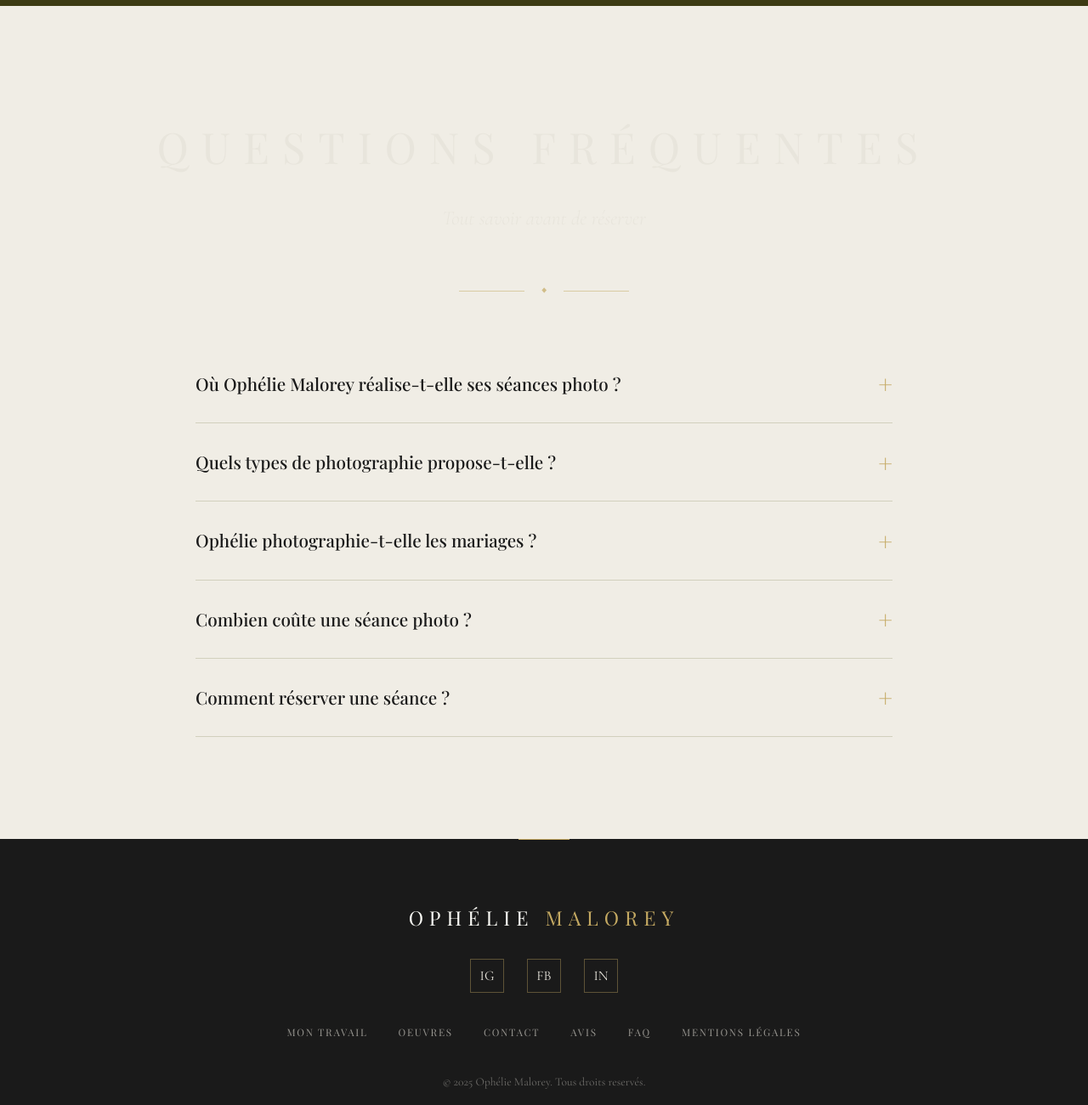
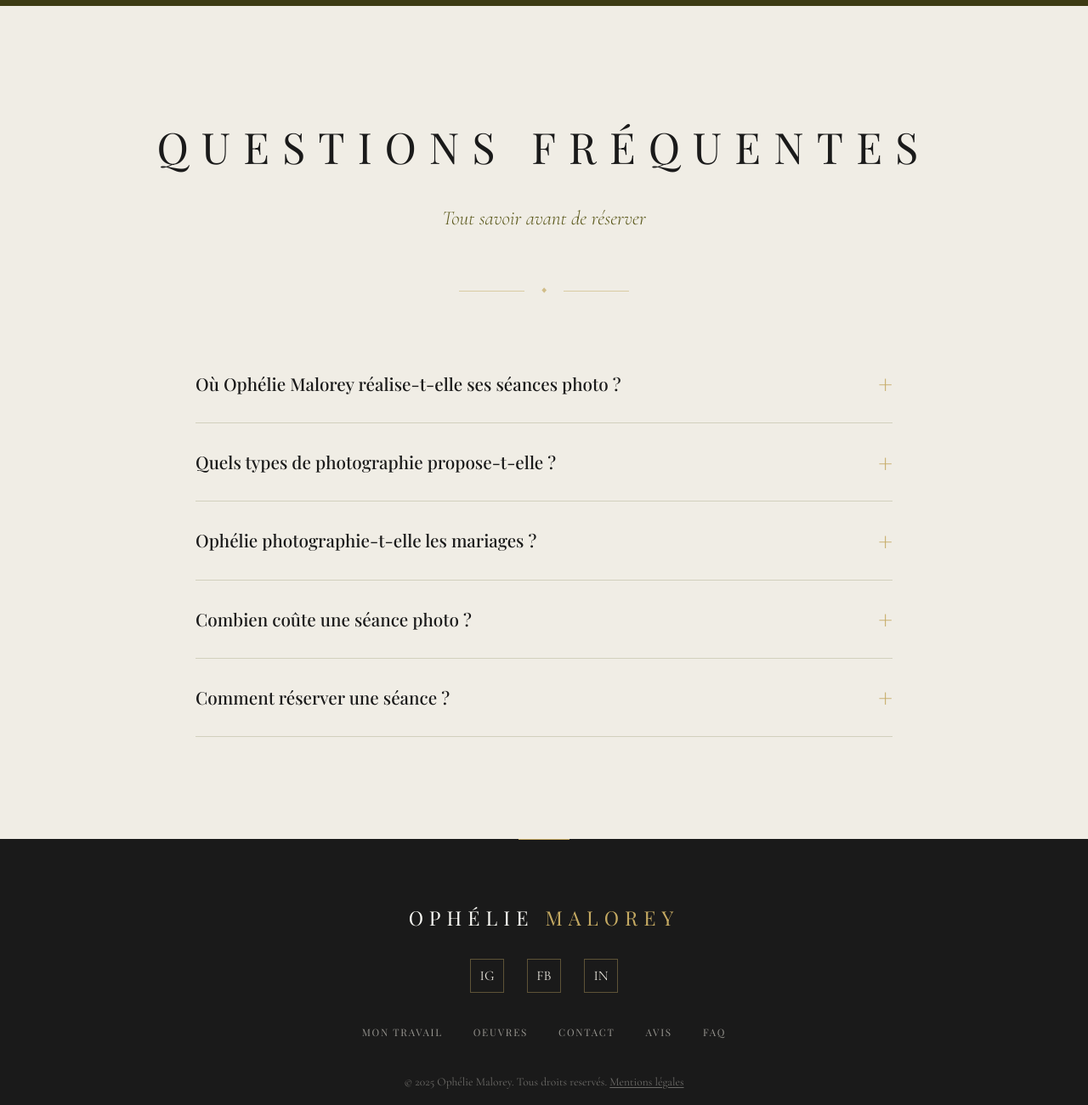
Before and after one commit to BnRomain/SitePhoto_Ophelie, a plain HTML site: page index.html in a window 1280 px wide. Shown: the part 7900-9200 px from the top of the page at 85% size. Drawn offline with nearby package versions, Linux system fonts and the light colour scheme; a web font is replaced by a local one.

Commit message:
UI : lisibilité titres FAQ + lien mentions légales discret
- Titres FAQ en couleurs sombres (illisibles en gris sur crème)
- Lien Mentions légales déplacé en petit à côté du copyright
- Cache-buster CSS v4

Co-Authored-By: Claude Opus 4.8 <noreply@anthropic.com>

```diff
--- a/css/style.css
+++ b/css/style.css
@@ -1097,12 +1097,31 @@ html {
     margin-top: 1.5rem;
 }
 
+.footer-copy a {
+    color: inherit;
+    text-decoration: underline;
+    text-underline-offset: 2px;
+    transition: color 0.3s var(--ease-smooth);
+}
+
+.footer-copy a:hover {
+    color: var(--color-gold);
+}
+
 /* -------------------------------------------------------
    FAQ
    ------------------------------------------------------- */
 .faq {
     padding: var(--section-padding);
     background-color: var(--color-cream);
+}
+
+.faq .section-title {
+    color: var(--color-black);
+}
+
+.faq .section-subtitle {
+    color: var(--color-olive);
 }
 
 .faq-list {
--- a/index.html
+++ b/index.html
@@ -45,7 +45,7 @@
     <link href="https://fonts.googleapis.com/css2?family=Cormorant+Garamond:ital,wght@0,300;0,400;0,500;0,600;0,700;1,300;1,400;1,500&family=Playfair+Display:ital,wght@0,400;0,500;0,600;0,700;1,400;1,500&display=swap" rel="stylesheet">
 
     <!-- Stylesheet -->
-    <link rel="stylesheet" href="css/style.css?v=3">
+    <link rel="stylesheet" href="css/style.css?v=4">
 
     <title>Ophélie Malorey - Photographe Portrait & Mariage à Toulouse</title>
 
@@ -575,10 +575,9 @@
                 <a href="#contact">Contact</a>
                 <a href="#temoignages">Avis</a>
                 <a href="#faq">FAQ</a>
-                <a href="mentions-legales.html">Mentions légales</a>
             </nav>
 
-            <p class="footer-copy">&copy; 2025 Ophélie Malorey. Tous droits reservés.</p>
+            <p class="footer-copy">&copy; 2025 Ophélie Malorey. Tous droits reservés. <a href="mentions-legales.html">Mentions légales</a></p>
         </div>
     </footer>
 
```
Also changed, not shown: mentions-legales.html (+2 -2 lines).
